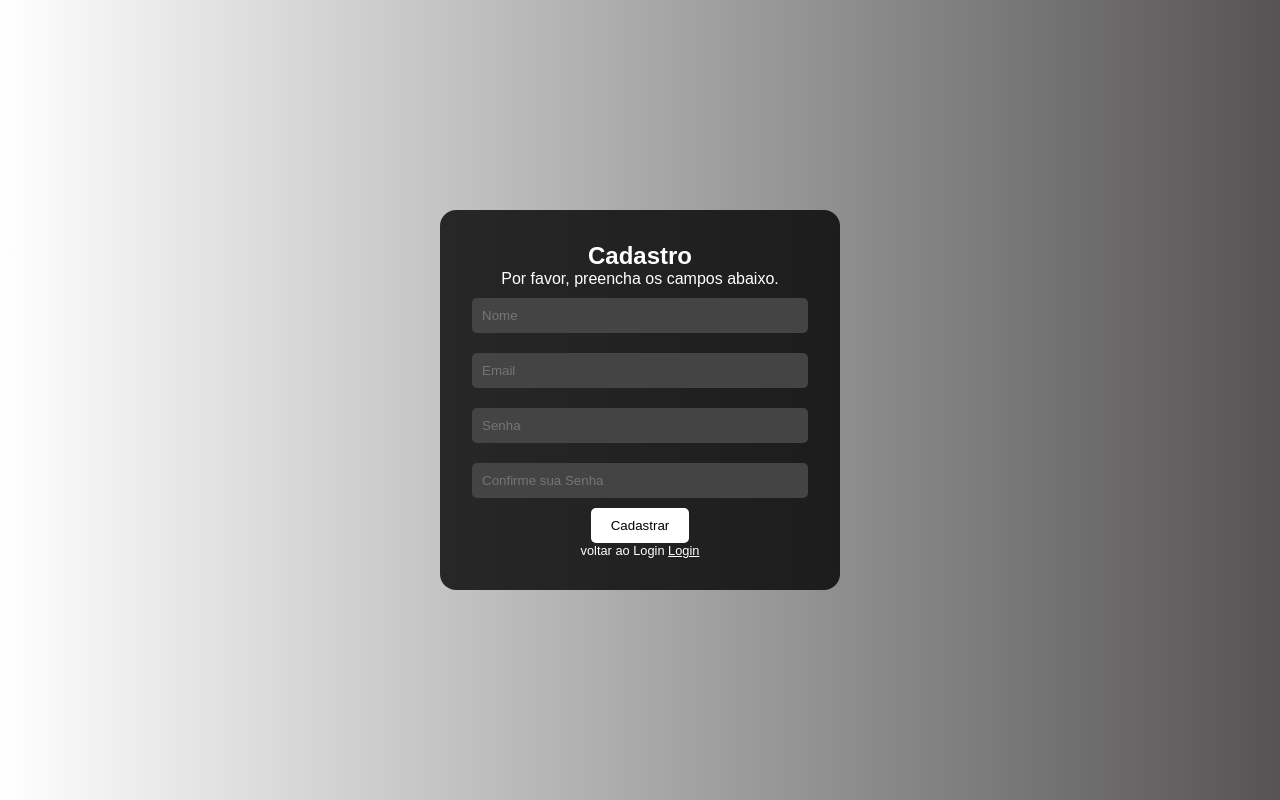
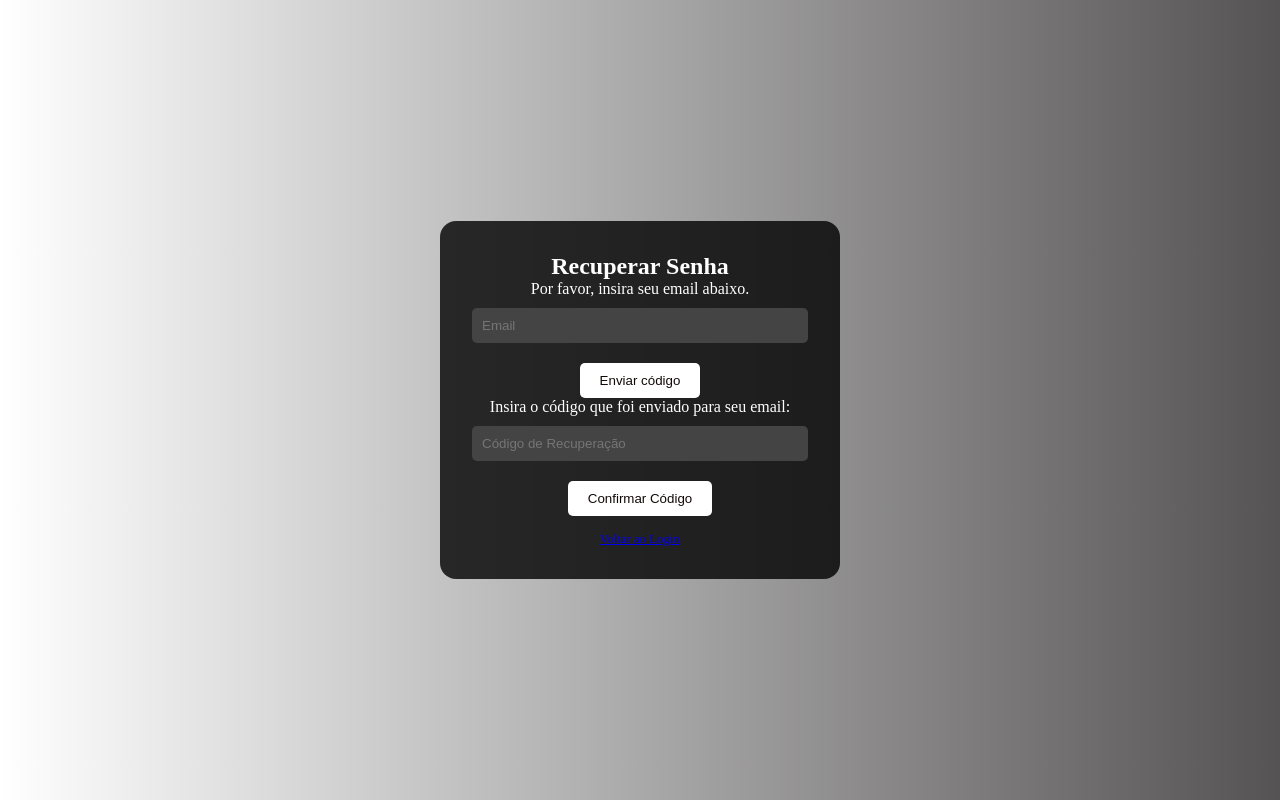
Before and after one commit to igorgabs05/jeanjena, a PHP site: page /recupersenha.html in a window 1280 px wide. Run offline with PHP 8.4, Linux system fonts and the light colour scheme.

Commit message:
ffsfsf
sfsfs

```diff
--- a/recupersenha.css
+++ b/recupersenha.css
@@ -37,7 +37,7 @@
     border: none;
     border-radius: 5px;
     background-color: #fff;
-    color: #000;
+    color: #140909;
     cursor: pointer;
 }
 
--- a/recupersenha.html
+++ b/recupersenha.html
@@ -3,23 +3,28 @@
 <head>
     <meta charset="utf-8">
     <meta name="viewport" content="width=device-width, initial-scale=1">
-    <title>Cadastro</title>
-    <link rel="stylesheet" href="style.css">
+    <title>Recuperar Senha</title>
+    <link rel="stylesheet" href="recupersenha.css">
 </head>
 <body>
     <div class="container">
         <div class="caixadelogin">
-            <h2>Cadastro</h2>
-            <p>Por favor, preencha os campos abaixo.</p>
+            <h2>Recuperar Senha</h2>
+            <p>Por favor, insira seu email abaixo.</p>
+
             <form action="#" method="post">
-                <input type="text" class="form-control" placeholder="Nome" name="nome" required />
                 <input type="email" class="form-control" placeholder="Email" name="email" required />
-                <input type="password" class="form-control" placeholder="Senha" name="senha" required />
-                <input type="password" class="form-control" placeholder="Confirme sua Senha" name="confirmarsenha" required />
-                <button class="botao" type="submit">Cadastrar</button>
+                <button class="botao" type="submit">Enviar código</button>
             </form>
-            <p class="textodesla">voltar ao Login
-                <a href="../jeanjena/index.html" style="color: #fff;">Login</a></p>
+
+            <p>Insira o código que foi enviado para seu email:</p>
+
+            <form action="#" method="post">
+                <input type="text" class="form-control" placeholder="Código de Recuperação" name="codigo" required />
+                <button class="botao" type="submit">Confirmar Código</button>
+            </form>
+
+            <p class="textodesla"><a href="../jeanjena/index.html">Voltar ao Login</a></p>
         </div>
     </div>
 </body>
```
